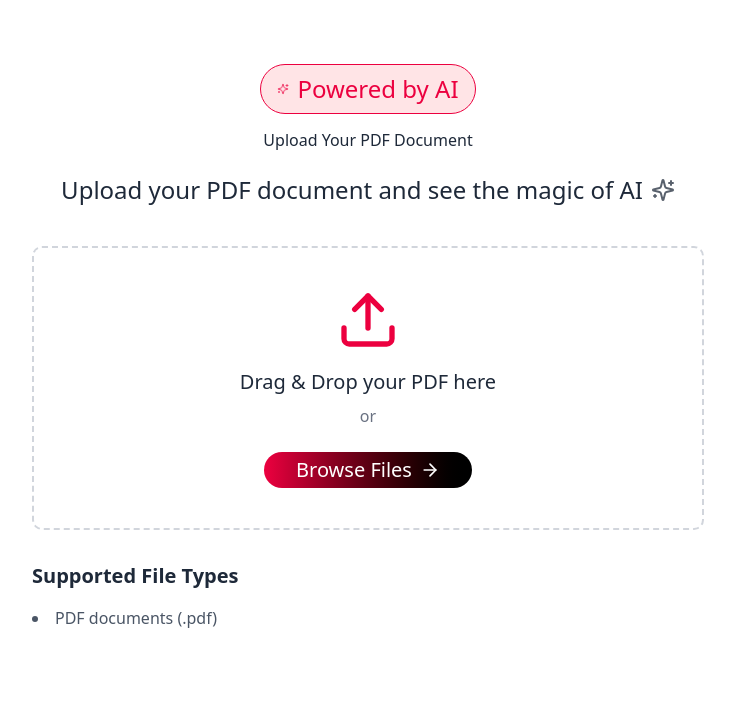
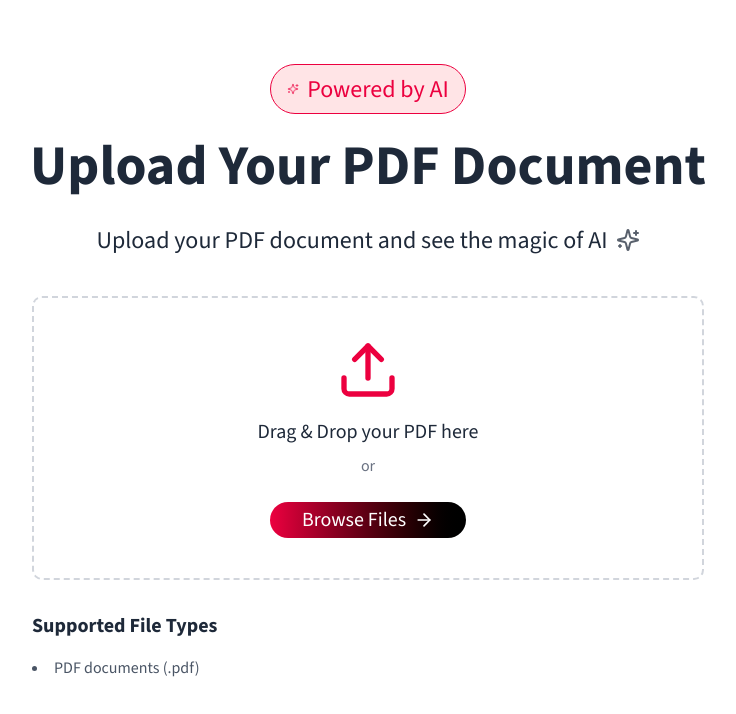
Before and after one commit to vallabhtiwari/summaai, a Next.js app: page /upload in a window 1280 px wide. Shown: the top 714 px of the page, without its empty margins (272-1008 px from the left). Built offline with nearby package versions, Linux system fonts and the light colour scheme.

Commit message:
css update

```diff
--- a/app/globals.css
+++ b/app/globals.css
@@ -5,39 +5,33 @@
 @custom-variant dark (&:is(.dark *));
 
 @theme inline {
-  --color-background: var(--background);
-  --color-foreground: var(--foreground);
-  --font-sans: var(--font-geist-sans);
-  --font-mono: var(--font-geist-mono);
-  --color-sidebar-ring: var(--sidebar-ring);
-  --color-sidebar-border: var(--sidebar-border);
-  --color-sidebar-accent-foreground: var(--sidebar-accent-foreground);
-  --color-sidebar-accent: var(--sidebar-accent);
-  --color-sidebar-primary-foreground: var(--sidebar-primary-foreground);
-  --color-sidebar-primary: var(--sidebar-primary);
-  --color-sidebar-foreground: var(--sidebar-foreground);
-  --color-sidebar: var(--sidebar);
-  --color-chart-5: var(--chart-5);
-  --color-chart-4: var(--chart-4);
-  --color-chart-3: var(--chart-3);
-  --color-chart-2: var(--chart-2);
-  --color-chart-1: var(--chart-1);
-  --color-ring: var(--ring);
-  --color-input: var(--input);
-  --color-border: var(--border);
-  --color-destructive: var(--destructive);
-  --color-accent-foreground: var(--accent-foreground);
-  --color-accent: var(--accent);
-  --color-muted-foreground: var(--muted-foreground);
-  --color-muted: var(--muted);
-  --color-secondary-foreground: var(--secondary-foreground);
-  --color-secondary: var(--secondary);
-  --color-primary-foreground: var(--primary-foreground);
-  --color-primary: var(--primary);
-  --color-popover-foreground: var(--popover-foreground);
-  --color-popover: var(--popover);
-  --color-card-foreground: var(--card-foreground);
-  --color-card: var(--card);
+  --color-background:oklch(0.98 0 0);
+  --color-foreground: oklch(0.1 0 0);
+  --font-sans: var(--font-sans), 'Inter', 'Helvetica Neue', Arial, ui-sans-serif, system-ui, sans-serif, 'Apple Color Emoji', 'Segoe UI Emoji', 'Segoe UI Symbol', 'Noto Color Emoji';
+  --color-sidebar-ring: oklch(0.85 0.35 350);
+  --color-sidebar-border: oklch(0.75 0.25 350);
+  --color-sidebar-accent-foreground: oklch(0.1 0 0);
+  --color-sidebar-accent: oklch(0.85 0.35 350);
+  --color-sidebar-primary-foreground: oklch(0.05 0 0);
+  --color-sidebar-primary: oklch(0.9 0.4 350);
+  --color-sidebar-foreground: oklch(0.1 0 0);
+  --color-sidebar: oklch(0.98 0 0);
+  --color-ring: oklch(0.9 0.4 350);
+  --color-input: oklch(0.75 0.25 350);
+  --color-border: oklch(0.75 0.25 350);
+  --color-destructive: oklch(0.7 0.3 350);
+  --color-accent-foreground: oklch(0.05 0 0);
+  --color-accent: oklch(0.9 0.4 350);
+  --color-muted-foreground: oklch(0.3 0 0);
+  --color-muted: oklch(0.8 0.05 350);
+  --color-secondary-foreground: oklch(0.1 0 0);
+  --color-secondary: oklch(0.85 0.2 350);
+  --color-primary-foreground: oklch(0.05 0 0);
+  --color-primary: oklch(0.9 0.4 350);
+  --color-popover-foreground: oklch(0.1 0 0);
+  --color-popover: oklch(0.95 0 0);
+  --color-card-foreground: oklch(0.1 0 0);
+  --color-card: oklch(0.95 0 0);
   --radius-sm: calc(var(--radius) - 4px);
   --radius-md: calc(var(--radius) - 2px);
   --radius-lg: var(--radius);
@@ -46,71 +40,17 @@
 
 :root {
   --radius: 0.625rem;
-  --background: oklch(1 0 0);
-  --foreground: oklch(0.145 0 0);
-  --card: oklch(1 0 0);
-  --card-foreground: oklch(0.145 0 0);
-  --popover: oklch(1 0 0);
-  --popover-foreground: oklch(0.145 0 0);
-  --primary: oklch(0.205 0 0);
-  --primary-foreground: oklch(0.985 0 0);
-  --secondary: oklch(0.97 0 0);
-  --secondary-foreground: oklch(0.205 0 0);
-  --muted: oklch(0.97 0 0);
-  --muted-foreground: oklch(0.556 0 0);
-  --accent: oklch(0.97 0 0);
-  --accent-foreground: oklch(0.205 0 0);
-  --destructive: oklch(0.577 0.245 27.325);
-  --border: oklch(0.922 0 0);
-  --input: oklch(0.922 0 0);
-  --ring: oklch(0.708 0 0);
-  --chart-1: oklch(0.646 0.222 41.116);
-  --chart-2: oklch(0.6 0.118 184.704);
-  --chart-3: oklch(0.398 0.07 227.392);
-  --chart-4: oklch(0.828 0.189 84.429);
-  --chart-5: oklch(0.769 0.188 70.08);
-  --sidebar: oklch(0.985 0 0);
-  --sidebar-foreground: oklch(0.145 0 0);
-  --sidebar-primary: oklch(0.205 0 0);
-  --sidebar-primary-foreground: oklch(0.985 0 0);
-  --sidebar-accent: oklch(0.97 0 0);
-  --sidebar-accent-foreground: oklch(0.205 0 0);
-  --sidebar-border: oklch(0.922 0 0);
-  --sidebar-ring: oklch(0.708 0 0);
+  --background: oklch(0.98 0 0);
+  --foreground: oklch(0.1 0 0);
+  --breakpoint-sm: 640px;
+  --breakpoint-md: 768px;
+  --breakpoint-lg: 1024px;
+  --breakpoint-xl: 1280px;
 }
 
 .dark {
-  --background: oklch(0.145 0 0);
-  --foreground: oklch(0.985 0 0);
-  --card: oklch(0.205 0 0);
-  --card-foreground: oklch(0.985 0 0);
-  --popover: oklch(0.205 0 0);
-  --popover-foreground: oklch(0.985 0 0);
-  --primary: oklch(0.922 0 0);
-  --primary-foreground: oklch(0.205 0 0);
-  --secondary: oklch(0.269 0 0);
-  --secondary-foreground: oklch(0.985 0 0);
-  --muted: oklch(0.269 0 0);
-  --muted-foreground: oklch(0.708 0 0);
-  --accent: oklch(0.269 0 0);
-  --accent-foreground: oklch(0.985 0 0);
-  --destructive: oklch(0.704 0.191 22.216);
-  --border: oklch(1 0 0 / 10%);
-  --input: oklch(1 0 0 / 15%);
-  --ring: oklch(0.556 0 0);
-  --chart-1: oklch(0.488 0.243 264.376);
-  --chart-2: oklch(0.696 0.17 162.48);
-  --chart-3: oklch(0.769 0.188 70.08);
-  --chart-4: oklch(0.627 0.265 303.9);
-  --chart-5: oklch(0.645 0.246 16.439);
-  --sidebar: oklch(0.205 0 0);
-  --sidebar-foreground: oklch(0.985 0 0);
-  --sidebar-primary: oklch(0.488 0.243 264.376);
-  --sidebar-primary-foreground: oklch(0.985 0 0);
-  --sidebar-accent: oklch(0.269 0 0);
-  --sidebar-accent-foreground: oklch(0.985 0 0);
-  --sidebar-border: oklch(1 0 0 / 10%);
-  --sidebar-ring: oklch(0.556 0 0);
+  --background: oklch(0.1 0 0);
+  --foreground: oklch(0.98 0.18 350);
 }
 
 @layer base {
@@ -120,4 +60,45 @@
   body {
     @apply bg-background text-foreground;
   }
+  a, button {
+    @apply cursor-pointer;
+  }
+  h1 {
+    font-family: var(--font-sans);
+    font-size: clamp(2.2rem, 5vw, 3.5rem);
+    font-weight: 800; /* Extra Bold */
+  }
+  h2 {
+    font-family: var(--font-sans);
+    font-size: clamp(2rem, 4.5vw, 3.2rem);
+    font-weight: 700; /* Bold */
+  }
+  h3 {
+    font-family: var(--font-sans);
+    font-size: clamp(1.7rem, 4vw, 2.8rem);
+    font-weight: 600; /* Semi-Bold */
+  }
+  h4 {
+    font-family: var(--font-sans);
+    font-size: clamp(1.5rem, 3.5vw, 2.4rem);
+    font-weight: 500; /* Medium */
+  }
+  h5, h6 {
+    font-family: var(--font-sans);
+    font-size: clamp(1.3rem, 3vw, 2rem);
+    font-weight: 400; /* Regular */
+  }
 }
+
+@utility container {
+  margin-inline: auto;
+  padding-inline: 2rem;
+
+  @media (width >= --theme(--breakpoint-sm)) {
+    max-width: none;
+  }
+
+  @media (width >= 1400px) {
+    max-width: 1400px;
+  }
+}
```
